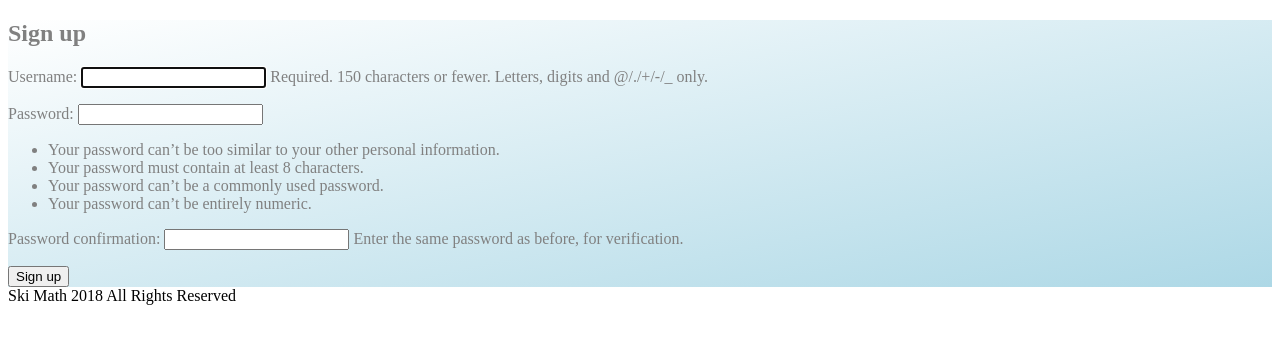
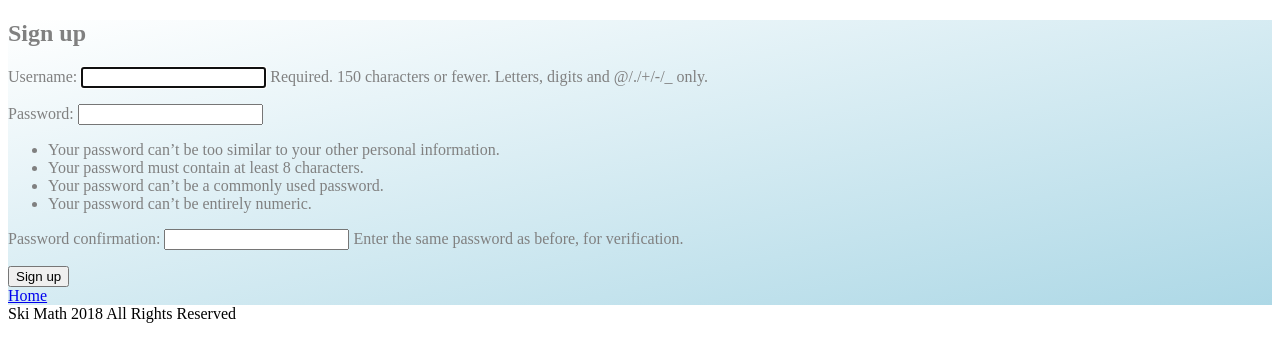
Before and after one commit to rdecks155/ski_math, a Django app: page /ski_math/signup/ in a window 1280 px wide. Shown: the top 362 px of the page. Run offline with Django 3.2, Linux system fonts and the light colour scheme.

Commit message:
toggle between signup and login page

```diff
--- a/templates/registration/login.html
+++ b/templates/registration/login.html
@@ -10,4 +10,5 @@
   {{ form.as_p }}
   <button type="submit">Login</button>
 </form>
+<a href="{% url 'signup' %}">Sign Up</a>
 {% endblock %}
--- a/templates/signup.html
+++ b/templates/signup.html
@@ -10,4 +10,5 @@
     {{ form.as_p }}
     <button type="submit">Sign up</button>
   </form>
+  <a href="{% url 'home' %}">Home</a>
 {% endblock %}
```
